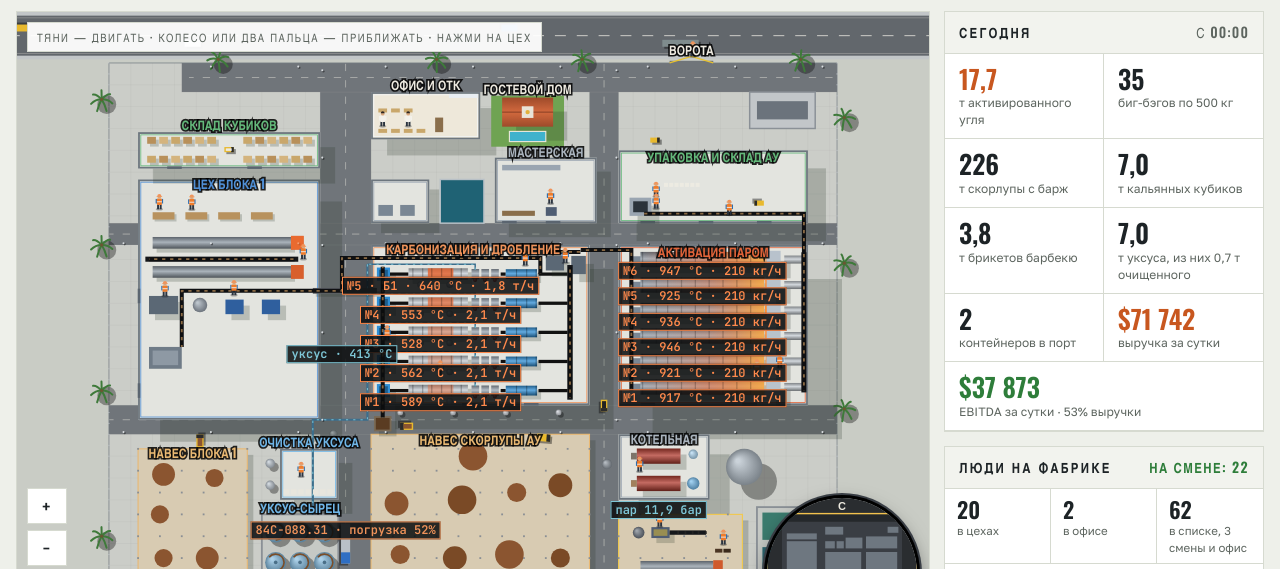
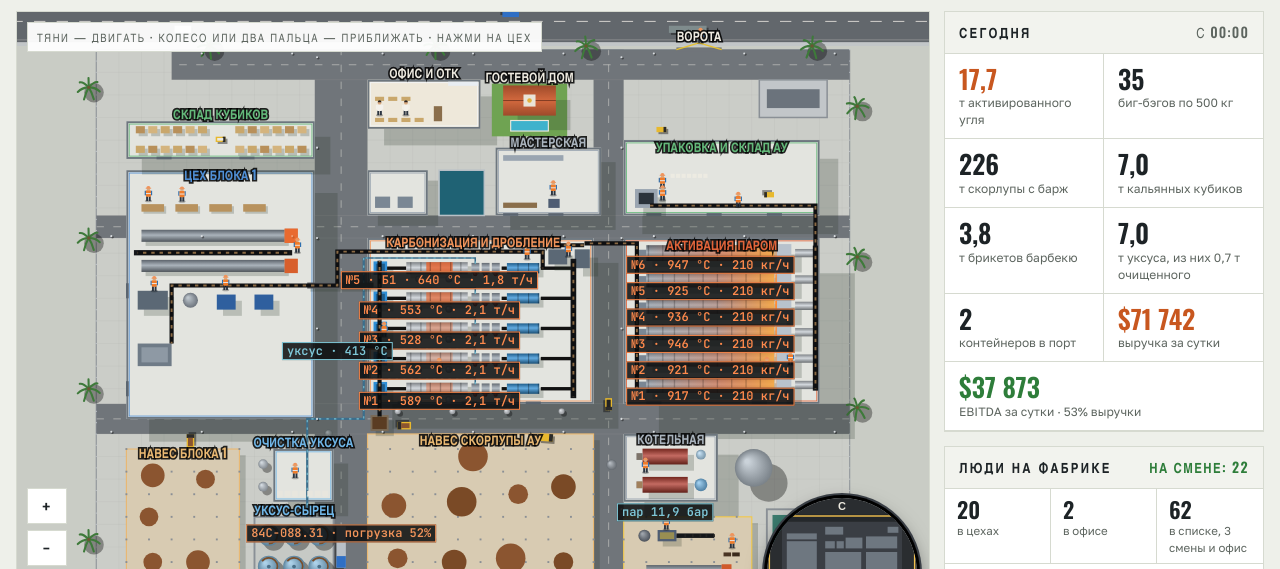
Before and after one commit to kirill16011982-hub/dinhan-3d, a plain HTML site: page karta.html in a window 1280 px wide. Shown: the part 219-788 px from the top of the page. Drawn offline with nearby package versions, Linux system fonts and the light colour scheme.

Commit message:
Карта: фабрика на всю высоту карты

```diff
--- a/karta.html
+++ b/karta.html
@@ -510,8 +510,12 @@ for (let x = 28; x < 200; x += 24) LAMPS.push([x, 149]); for (let x = 14; x < 12
 // ---------- вид: перетаскивание, колесо, щипок
 const cv = $("map"), ctx = cv.getContext("2d"), box = $("mapbox");
 let W = 0, H = 0, dpr = 1, k = 4, cx = 100, cy = 70;
-function fitAll() { k = Math.min(W / 202, H / 178); cx = 100; cy = 75; }     // вся площадка от дороги до реки — во всё окно
-function resize() { dpr = Math.min(2, devicePixelRatio || 1); W = box.clientWidth; H = box.clientHeight; cv.width = W * dpr; cv.height = H * dpr; }
+function fitAll() { k = Math.min(W / 202, H / 172); cx = 100; cy = 74; }     // площадка от дороги до причала целиком
+// высота карты по форме фабрики: в узком окне карта не выше самой фабрики — без пустых полос сверху и снизу
+function fitBox() { if (document.fullscreenElement) { box.style.height = ""; return; }
+  const want = Math.round(box.clientWidth * 172 / 202), max = innerWidth > 1000 ? innerHeight - 150 : Math.round(innerHeight * 0.64);
+  box.style.height = Math.max(320, Math.min(max, want)) + "px"; }
+function resize() { fitBox(); dpr = Math.min(2, devicePixelRatio || 1); W = box.clientWidth; H = box.clientHeight; cv.width = W * dpr; cv.height = H * dpr; }
 const sx = x => (x - cx) * k + W / 2, sy = y => (cy - y) * k + H / 2;
 const wx = px => (px - W / 2) / k + cx, wy = py => cy - (py - H / 2) / k;
 function zoomAt(f, px, py) { const x = wx(px), y = wy(py); k = clamp(k * f, Math.min(W / 330, H / 280), 30); cx = x - (px - W / 2) / k; cy = y + (py - H / 2) / k; }
```
